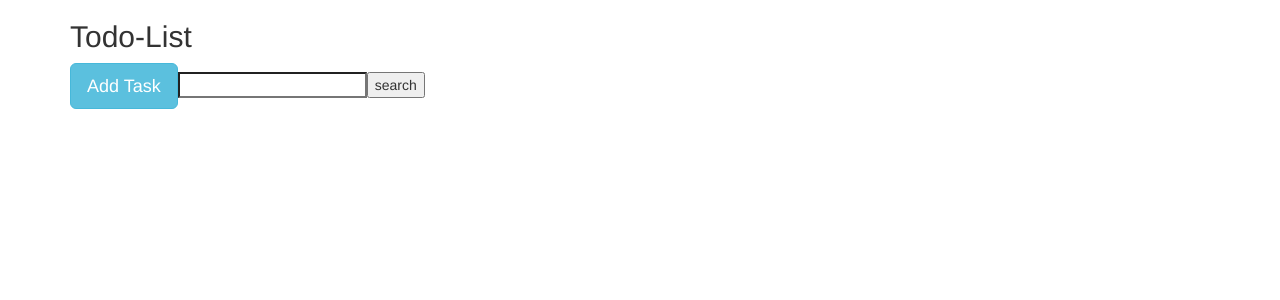
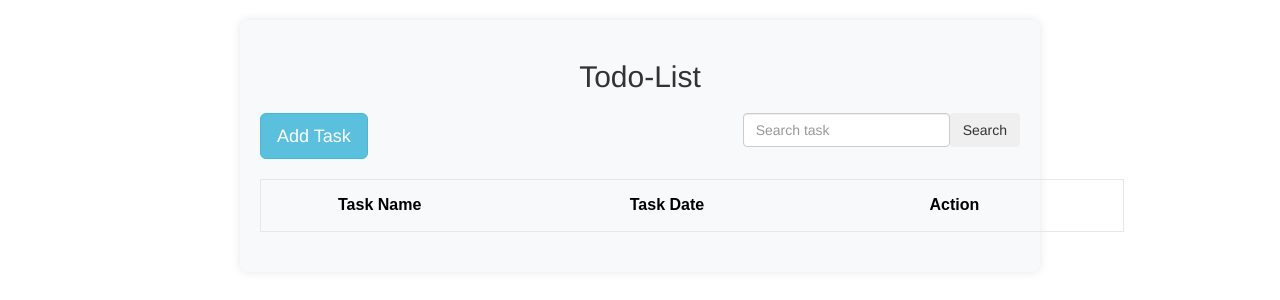
Before and after one commit to Abhishek79-hue/todo-project, a React (Vite) app: page / in a window 1280 px wide. Shown: the top 300 px of the page. Built offline with nearby package versions, Linux system fonts and the light colour scheme.

Commit message:
Add some functionality and css

```diff
--- a/src/App.css
+++ b/src/App.css
@@ -0,0 +1,90 @@
+.container {
+    max-width: 800px;
+    margin: 20px auto;
+    padding: 20px;
+    background-color: #f8f9fa;
+    border-radius: 8px;
+    box-shadow: 0 0 10px rgba(0, 0, 0, 0.1);
+  }
+h2 {
+    text-align: center;
+    margin-bottom: 20px;
+  }
+.button-group {
+    display: flex;
+    justify-content: space-between;
+    align-items: center;
+    margin-bottom: 20px;
+  }
+
+.btn-search {
+display: flex;
+   float: right;
+
+  }
+ul.list-groups{
+    list-style-type: none;
+    margin-top: 20px;
+    width: 128vh;
+    padding: 0;
+    overflow: hidden;
+    border: 1px solid #e7e7e7;
+  }
+  li.action-list{
+    margin-right: 50vh;
+  }
+  li.list-items{
+    float: left;
+    margin-right: 50px;
+    display: block;
+    font-size: medium;
+    font-family: sans-serif;
+    color: black;
+    text-align: center;
+    padding: 14px 16px;
+    text-decoration: none;
+  }
+
+  ul.list-groups {
+    list-style-type: none;
+    width:108vh;
+    padding: 0;
+    display: flex;
+    justify-content: space-between;
+  }
+  .list-items{
+    flex: 1;
+    text-align: center;
+    padding: 10px;
+    font-weight: bold;
+  }
+
+
+  .list-group-item {
+    display: flex;
+    justify-content: space-between;
+    align-items: center;
+    padding: 10px;
+    background-color: #fff;
+    border: 1px solid #ddd;
+    border-radius: 4px;
+    margin-bottom: 10px;
+  }
+
+
+  .list-group-item .task {
+    flex: 1;
+    font-weight: bold;
+  }
+
+  .list-group-item .date {
+    color: #666;
+  }
+  .modal-body input[type="text"],
+.modal-body input[type="date"] {
+  width: calc(100% - 24px);
+  padding: 8px;
+  margin-bottom: 10px;
+  border: 1px solid #ced4da;
+  border-radius: 4px;
+}
--- a/src/App.jsx
+++ b/src/App.jsx
@@ -1,5 +1,5 @@
 import React, { useEffect, useState } from 'react'
-
+import "./App.css"
 function App() {
   const[todos,setTodos]=useState([])
   const[task,setTask]=useState("")
@@ -8,15 +8,9 @@ const[togglebtn,setTogglebtn]=useState(true)
 const[edit,setEdit]=useState(null)
 const[search,setSearch]=useState("")
 const[searchResult,setSearchresult]=useState(null)
-const[error,setError]=useState(null)
+const[searchDate,setSearchDate]=useState('')
   const handleSubmit=()=>{
-  if(!task){
-    setError("please fill task")
-    return;
-  }else if(!date){
-    setError("please fill date")
-    return
-  }
+
     if(task,date && !togglebtn){
       setTodos(todos.map((element)=>{
        if(element.id===edit){
@@ -32,11 +26,9 @@ const[error,setError]=useState(null)
     else{
       const inputdata = { id: new Date().getTime().toString(), task, date };
     setTodos([...todos,inputdata])
-
     setTask('')
     setDate(' ')
   }
-  setError(null)
     }
   const deletedata=(id)=>{
   const updateitem=todos.filter((val,index)=>{
@@ -53,53 +45,87 @@ return val.id!==id
     setDate(newData.date)
     setEdit(id)
   }
-const SearchData=(task)=>{
-    let searchdata=todos.find((element)=>{
-   return element.task===task;
-    })
-    setSearchresult(searchdata)
+  const SearchData = () => {
+    let searchResults = todos.filter((element) => {
+      return element.task.toLowerCase().includes(search.toLowerCase());
+    });
+
+    setSearchresult(searchResults);
+    setTogglebtn(false);
+  };
+
+const cancelSearch=()=>{
+    setSearchresult(null);
+    setSearch('');
+    setSearchDate('');
+    setTogglebtn(true)
 }
 
 
-const getTodayDate = new Date().toISOString().split('T')[0]
   return (
     <div>
       <div className="container">
        <h2>Todo-List</h2>
 
   <button  button type="button" className="btn btn-info btn-lg" data-toggle="modal" data-target="#myModal">Add Task</button>
+  <div className="btn-search">
+        <input
+          type="search"
+          className="form-control"
+          placeholder="Search task"
+          value={search}
+          onChange={(e) => setSearch(e.target.value)}/>
+        {togglebtn ?
+          <button   className="btn btn-Primary"onClick={SearchData}>Search</button>
+         : <button className="btn btn-Secondary"onClick={cancelSearch}>
+            Cancel
+          </button>
+        }
+            </div>
+    <ul className='list-groups'>
+  <li className='list-items'>Task Name</li>
+  <li className='list-items'>Task Date</li>
+  <li className='list-items'>Action</li>
+</ul>
+             {searchResult ? (
+               <ul className='list-group'>
+               {searchResult.map((result)=>{
+               return <li className="list-group-item" >
+              <span>{result.task}</span>
+               <sanp>{result.date}</sanp>
 
-  <input type="search" onChange={(e)=>setSearch(e.target.value)} value={search} />
-  <button onClick={()=>SearchData(search)}>search</button>
-
-             {searchResult ? (
-               <ul>
-               <li className="list-group-item" >
-              {searchResult.task}- {searchResult.date}
-
-              <button className="btn btn-primary dropdown-toggle" type="button" data-toggle="dropdown"><i className="bi bi-three-dots-vertical"></i>
+          <li><button className="btn btn-primary dropdown-toggle" type="button" data-toggle="dropdown"><i className="bi bi-three-dots-vertical"></i>
              </button>
              <ul className="dropdown-menu">
-             <li><button onClick={()=>editData(searchResult.id)} className="btn btn-info btn-sl"  data-toggle="modal" data-target="#myModal">Edit</button></li>
-           <li><button className="btn btn-info btn-sl"  onClick={()=>deletedata(searchResult.id)}>Delete</button></li>
+             <li><button onClick={()=>editData(result.id)} className="btn btn-info btn-sl"  data-toggle="modal" data-target="#myModal">Edit</button></li>
+           <li><button className="btn btn-info btn-sl" onClick={()=>deletedata(result.id)}>Delete</button></li>
           </ul>
+          </li>
             </li>
+               })
+               }
             </ul>
-             ):(todos.map((todo)=>{
-            return <ul>
-               <li className="list-group-item" >
-              {todo.task}- {todo.date}
 
-              <button className="btn btn-primary dropdown-toggle" type="button" data-toggle="dropdown"><i className="bi bi-three-dots-vertical"></i>
+             ):(
+              <ul className='list-group'>
+              {todos.map((todo)=>{
+              return <li className='list-group-item'>
+                 <span>{todo.task}</span><span>{todo.date}</span>
+
+         <li> <button className="btn btn-primary dropdown-toggle" type="button" data-toggle="dropdown">
+          <i className="bi bi-three-dots-vertical"></i>
              </button>
-             <ul className="dropdown-menu">
-             <li><button onClick={()=>editData(todo.id)} className="btn btn-info btn-sl"  data-toggle="modal" data-target="#myModal">Edit</button></li>
-           <li><button className="btn btn-info btn-sl"  onClick={()=>deletedata(todo.id)}>Delete</button></li>
-  </ul>
-            </li>
+        <ul className="dropdown-menu">
+     <li><button onClick={()=>editData(todo.id)} className="btn btn-info btn-sl"  data-toggle="modal" data-target="#myModal">Edit</button></li>
+        <li><button className="btn btn-info btn-sl"  onClick={()=>deletedata(todo.id)}>Delete</button></li>
+         </ul>
+</li>
+</li>
+
+              })}
             </ul>
-          }))
-        }
+
+        )}
 
 
   <div className="modal fade" id="myModal" role="dialog">
@@ -113,10 +139,10 @@ const getTodayDate = new Date().toISOString().split('T')[0]
         </div>
         <div className="modal-body">
             <label>Task</label><br/>
-            <input type="text" name="task" className="" onChange={(e)=>setTask(e.target.value)} value={task}/>
+            <input type="text" name="task" className="" onChange={(e)=>setTask(e.target.value)} value={task} required/>
             <br/>
             <label>Date</label><br/>
-            <input type="date" name="date" min={getTodayDate}  onChange={(e)=>setDate(e.target.value)} value={date}/>
+            <input type="date" name="date" min={new Date().toISOString().split('T')[0]}  onChange={(e)=>setDate(e.target.value)} value={date} required/>
             <br/>
         </div>
         <div className="modal-footer">
```
